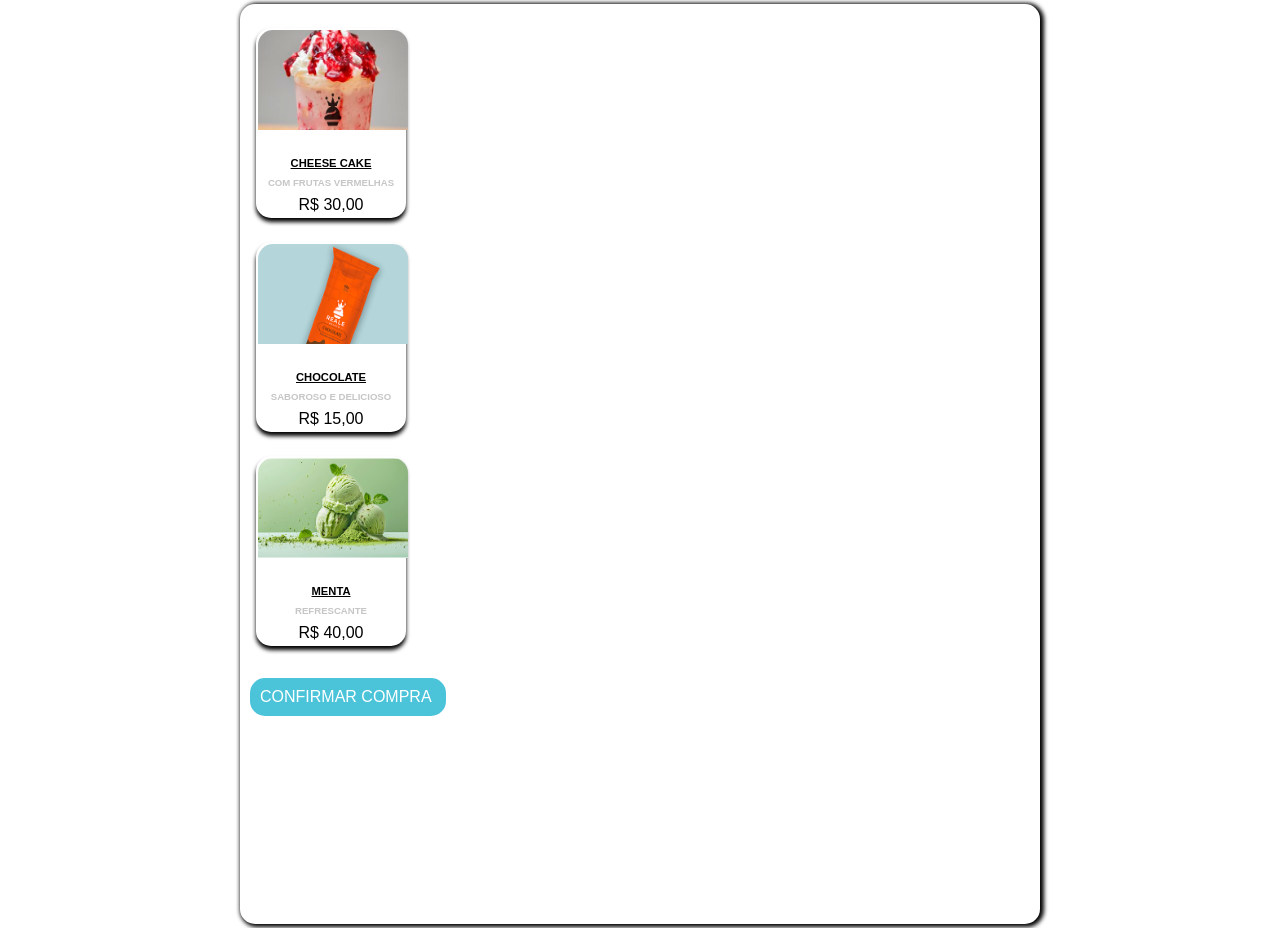
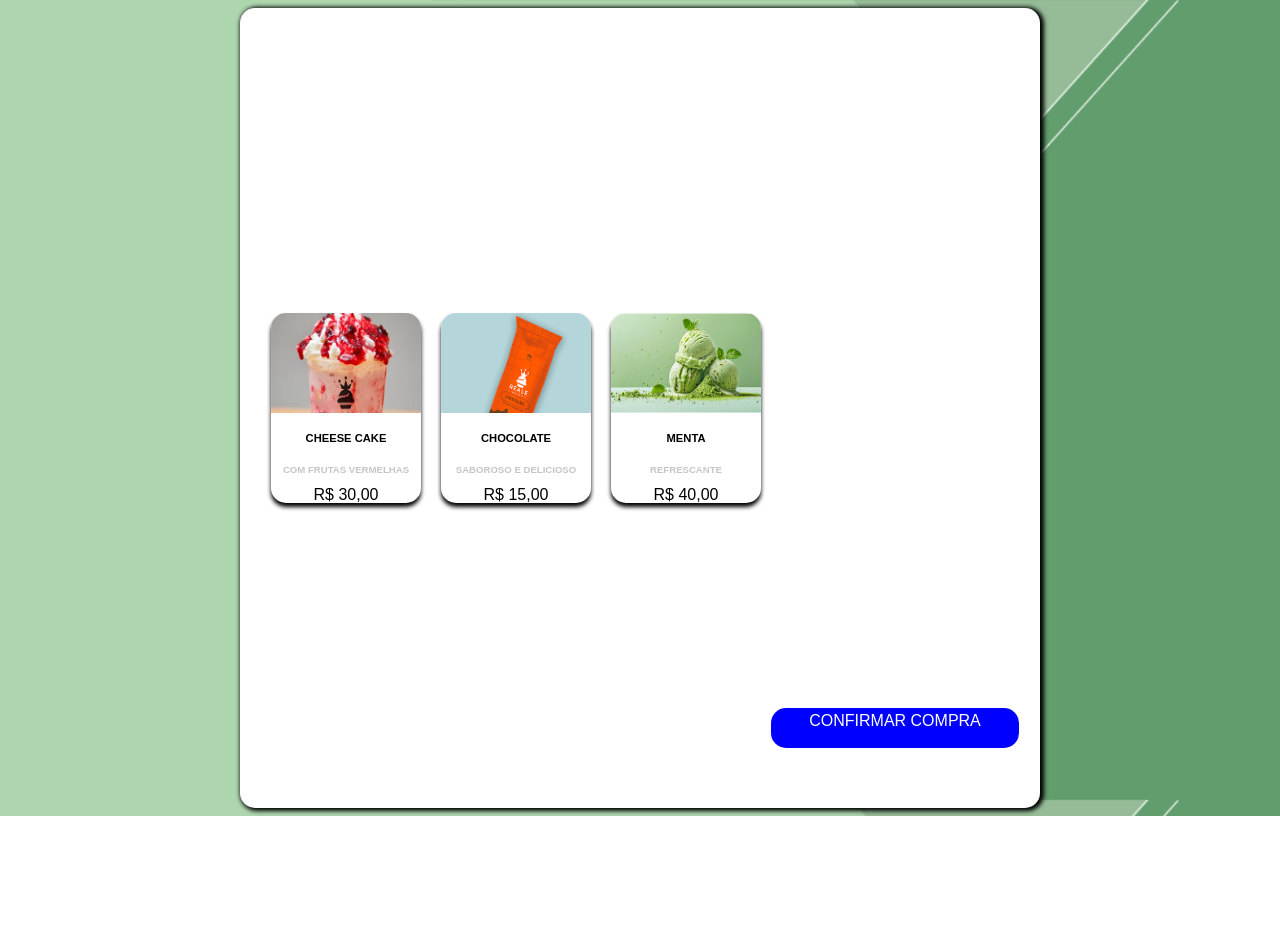
Before and after one commit to Kevinreisdacruz/projetointegrador, a PHP site: page /carrinho.html in a window 1280 px wide. After the commit the page ends 816 px from the top, so only its background shows below. Run offline with PHP 8.4, Linux system fonts and the light colour scheme.

Commit message:
carrinho alterado

```diff
--- a/carrinho.html
+++ b/carrinho.html
@@ -11,9 +11,10 @@
 <body>
 
 
+
+  <div class="container">
     <div class="carrinho">
-
-
+      <div class="interior-carrinho">
         <div class="card">
           <img src="image/milkmorango.png" alt="">
           <div>
@@ -42,7 +43,9 @@
         </div>
 
 
+      </div>
       <a href="" id="comprar">CONFIRMAR COMPRA</a>
+    </div>
   </div>
 
 
--- a/css/cardapiomilkshake.css
+++ b/css/cardapiomilkshake.css
@@ -11,7 +11,6 @@ body{
     background-image: url(/image/fundoinicial.png);
     background-size: cover;
     background-attachment: fixed;
-
     justify-content: center;
     align-items: center;
     height: 100vh;
--- a/css/carrinho.css
+++ b/css/carrinho.css
@@ -1,89 +1,94 @@
-@media only screen and (max-width: 600px){
+body {
+    background-image: url(/image/fundoinicial.png);
+    background-size: cover;
+    background-attachment: fixed;
+    height: 100vh;
+    font-family: "Arial";
+
+
 
 }
 
-
-body{
-    display: flex;
+h1{
+    text-align: center;
 }
 
-*{
-    margin: 2px;
+.container{
+    display: flex;
+    justify-content: center;
+    align-items: center;
+    align-content: center;
 }
-h1{
-    font-family: Arial, Helvetica, sans-serif;
-    text-align: center;
-    text-decoration: underline;
-
-
-}
-.carrinho{
-    font-family: Arial, Helvetica, sans-serif;
+.carrinho {
+    display: flex;
+    justify-content: center;
+    align-content: center;
+    align-items: center;
     width: 50rem;
-    height: 115vh;
-    margin: auto;
+    height: 100vh;
     background-color: white;
     border-radius: 15px;
     box-shadow: 2px 1px 4px 2px;
 
+    .interior-carrinho{
+        display: flex;
+        justify-content: center;
+        align-items: center;
+        align-content: center;
+        height: 15rem;
+        left: 15%;
 
-    .card{
+    }
+
+    .card {
         background-color: white;
         width: 150px;
         height: 190px;
-        margin-left: 1rem;
-        margin-top: 1.5rem;
+        margin: auto;
+        margin: 10px;
         border-radius: 15px;
         box-shadow: 0px 4px 4px 0px;
         transition: all ease-in-out 0.9s;
 
-
-        h1{
+        h1 {
             font-family: Arial, Helvetica, sans-serif;
             font-size: 0.7rem;
         }
 
-        h2{
+        h2 {
             font-size: .6rem;
             color: #aaaa;
         }
 
-        img{
+        img {
             width: 100%;
             height: 100px;
             border-top-left-radius: 15px;
             border-top-right-radius: 15px;
         }
 
-        div{
+        div {
             display: flex;
             flex-direction: column;
             justify-content: center;
             align-items: center;
             gap: 4px;
             height: 50%;
+        }
+}
 
 
-        }
-
-    }
-
-    #comprar{
-
-        text-decoration: none;
-        background-color: #4bc4da;
-        color: white;
-        border-radius: 15px;
-        display: block;
-        margin-top: 2rem;
-        margin-left: 10px;
-        width: 11rem;
-        padding: 10px;
-        transition: all ease-in-out 1s;
-    }
-
-    #comprar:hover{
-        scale: 1.1;
-    }
-
 }
+#comprar{
+    font-family: Arial, Helvetica, sans-serif;
+    height: 2rem;
+    width: 15rem;
+    position: relative;
+    top: 40%;
+    padding: 4px;
+    text-align: center;
+    border-radius: 15px;
+    text-decoration: none;
+    background-color: blue;
+    color: white;
+}
```
Lines whose indentation alone changed are shown as unchanged.
